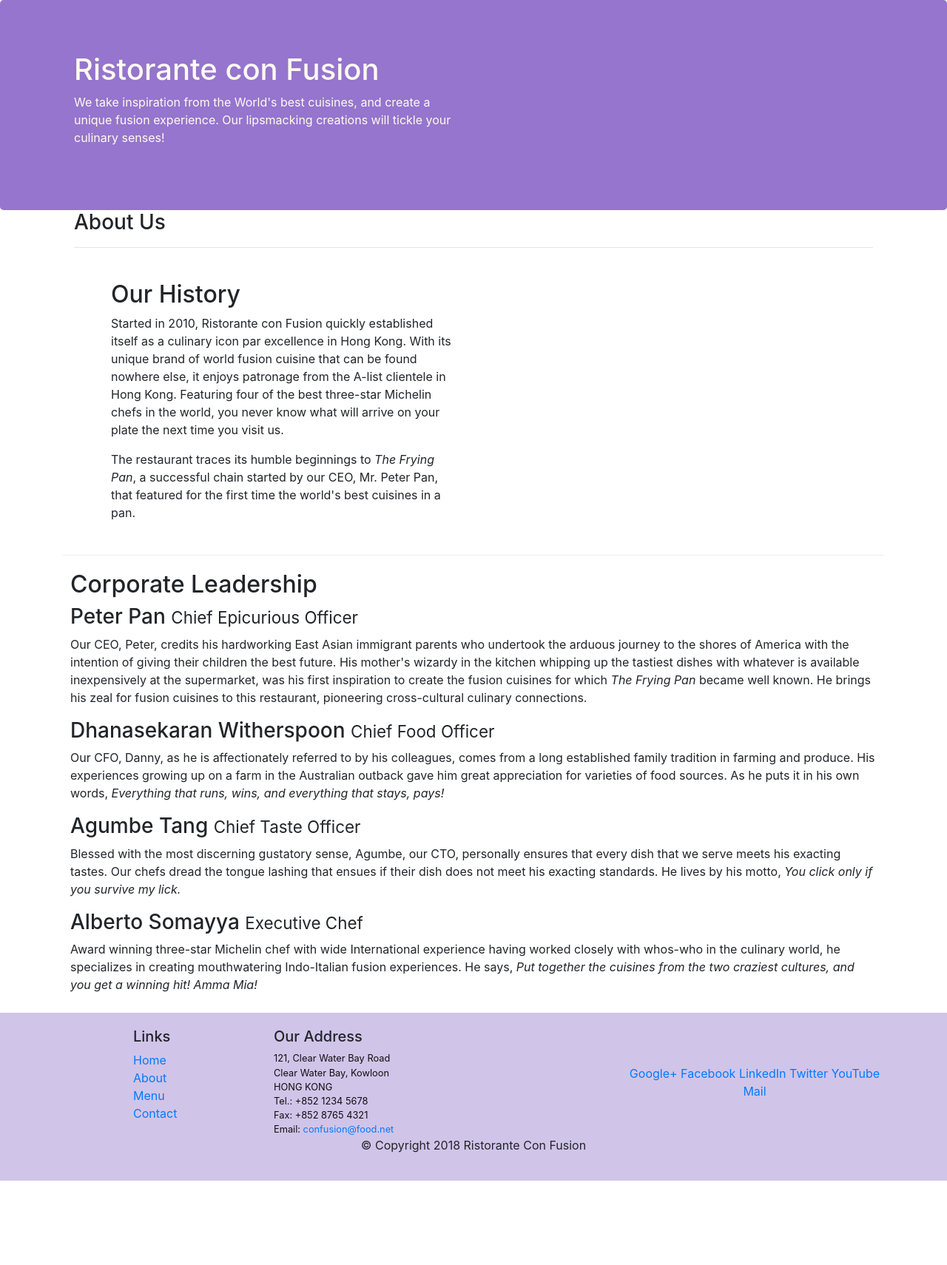
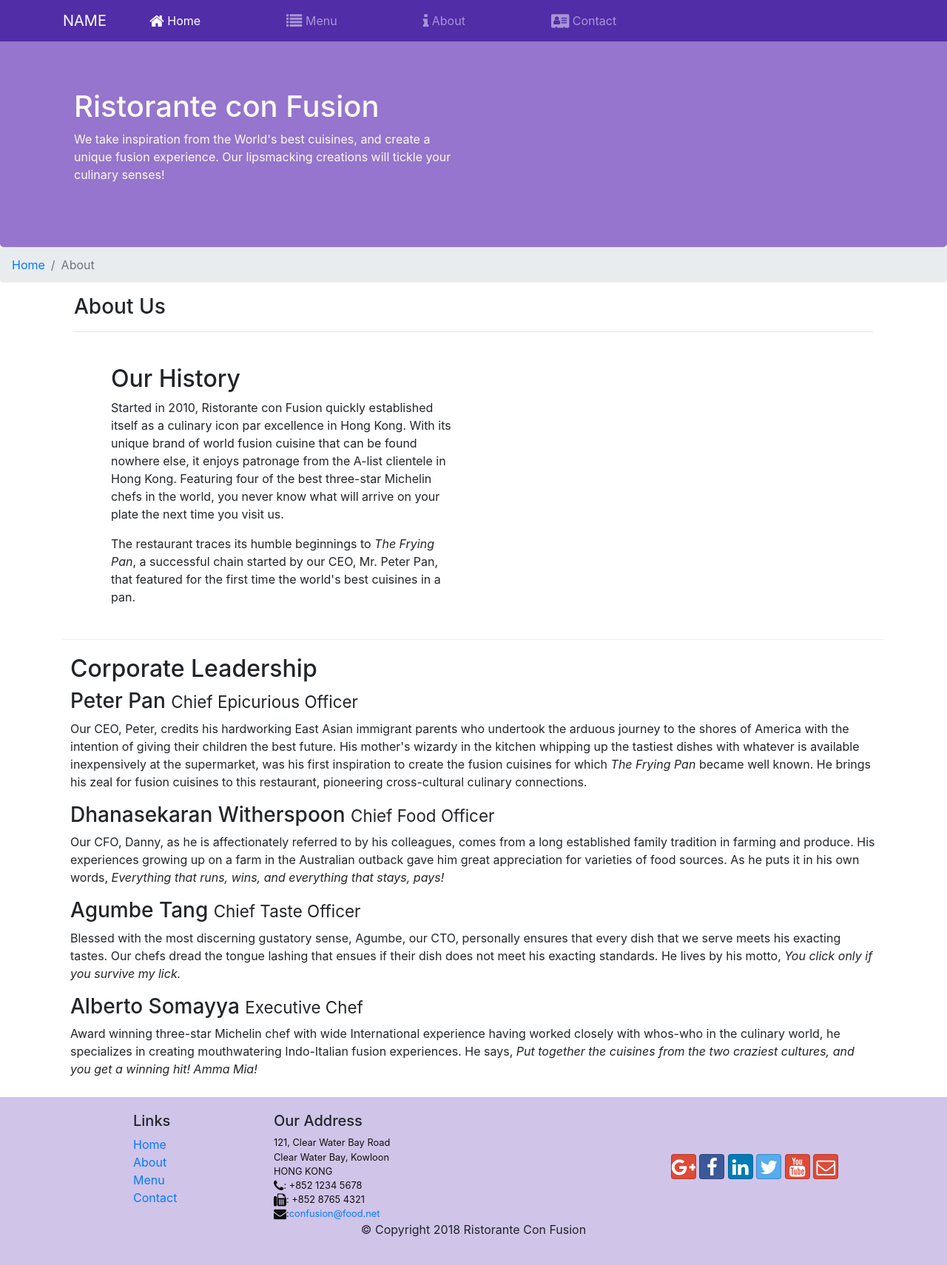
Before and after one commit to karanpatel2329/Week1-Bootstrap, a website: page aboutus.html in a window 1280 px wide. Shown: the whole page at 74% size. Before the commit the page ends 1596 px from the top, so only its background shows below. Drawn offline with nearby package versions, Linux system fonts and the light colour scheme.

Commit message:
social button are add into index.html and aboutus.html:

```diff
--- a/aboutus.html
+++ b/aboutus.html
@@ -9,12 +9,31 @@
     <!-- Bootstrap CSS -->
     <link rel="stylesheet" href="node_modules/bootstrap/dist/css/bootstrap.min.css">
     <link rel="stylesheet" href="css/styles.css">
+    <link rel="stylesheet" href="node_modules/font-awesome/css/font-awesome.css">
+    <link rel="stylesheet" href="node_modules/bootstrap-social/bootstrap-social.css">
     <title>Ristorante Con Fusion: About Us</title>
 
 </head>
 
 <body>
+    <nav class="navbar navbar-dark navbar-expand-sm fixed-top ">
+        <div class="container">
+            <button class="navbar-toggler" type="button" data-toggle="collapse" data-target="#Navbar">
+                <span class="navbar-toggler-icon "></span>
+            </button>
+            <a href="./index.html" class="navbar-brand mr-auto">NAME</a>
+        <div class="collapse navbar-collapse" id="Navbar">
+        <ul class="navbar-nav mr-auto">
+            <li class="nav-item active pad"><a class="nav-link" href="#"><span class="fa fa-home fa-lg"></span> Home</a></li>
+            <li class="nav-item pad"><a class="nav-link" href="#"><span class="fa fa-list fa-lg"></span> Menu</a></li>
+            <li class="nav-item pad"><a class="nav-link" href="./aboutus.html"><span class="fa fa-info fa-lg"></span> About</a></li>
+            <li class="nav-item pad"><a class="nav-link" href="#"><span class="fa fa-address-card fa-lg"></span> Contact</a></li>
 
+        </ul>
+        </div>
+        </div>
+
+    </nav>
     <header class="jumbotron">
         <div class="container">
             <div class="row row-header">
@@ -27,7 +46,10 @@
             </div>
         </div>
     </header>
-
+    <ol class="col-12 breadcrumb">
+        <li class="breadcrumb-item"><a href="./index.html">Home</a></li>
+        <li class="breadcrumb-item active"><a>About</a></li>
+    </ol>
     <div class="container">
         <div class="row row-header">
             <div class="col-12">
@@ -110,7 +132,7 @@
                 <div class="col-4 offset-1 col-sm-2">
                     <h5>Links</h5>
                     <ul class="list-unstyled">
-                        <li><a href="#">Home</a></li>
+                        <li><a href="./index.html">Home</a></li>
                         <li><a href="#">About</a></li>
                         <li><a href="#">Menu</a></li>
                         <li><a href="#">Contact</a></li>
@@ -122,19 +144,19 @@
 		              121, Clear Water Bay Road<br>
 		              Clear Water Bay, Kowloon<br>
 		              HONG KONG<br>
-		              Tel.: +852 1234 5678<br>
-		              Fax: +852 8765 4321<br>
-		              Email: <a href="mailto:confusion@food.net">confusion@food.net</a>
+		              <i class="fa fa-phone fa-lg"></i>: +852 1234 5678<br>
+		              <i class="fa fa-fax fa-lg"></i>: +852 8765 4321<br>
+		              <i class="fa fa-envelope fa-lg"></i>:<a href="mailto:confusion@food.net">confusion@food.net</a>
 		           </address>
                 </div>
                 <div class="col-12 col-sm-4 align-self-center">
                     <div class="text-center">
-                        <a href="http://google.com/+">Google+</a>
-                        <a href="http://www.facebook.com/profile.php?id=">Facebook</a>
-                        <a href="http://www.linkedin.com/in/">LinkedIn</a>
-                        <a href="http://twitter.com/">Twitter</a>
-                        <a href="http://youtube.com/">YouTube</a>
-                        <a href="mailto:">Mail</a>
+                        <a class="btn btn-social-icon btn-google" href="http://google.com/+"><i class="fa fa-google-plus fa-lg"></i></a>
+                        <a class="btn btn-social-icon btn-facebook" href="http://www.facebook.com/profile.php?id="><i class="fa fa-facebook fa-lg"></i></a>
+                        <a class="btn btn-social-icon btn-linkedin" href="http://www.linkedin.com/in/"><i class="fa fa-linkedin fa-lg"></i></a>
+                        <a class="btn btn-social-icon btn-twitter" href="http://twitter.com/"><i class="fa fa-twitter fa-lg"></i></a>
+                        <a class="btn btn-social-icon btn-google" href="http://youtube.com/"><i class="fa fa-youtube fa-lg"></i></a>
+                        <a class="btn btn-social-icon btn-google" href="mailto:"><i class="fa fa-envelope-o fa-lg"></i></a>
                     </div>
                 </div>
            </div>
--- a/css/styles.css
+++ b/css/styles.css
@@ -43,3 +43,15 @@ address{
     margin: 10px auto;
     padding: 10px 10px 0px 10px;
 }
+body{
+    padding: 50px 0px 0px 0px;
+    z-index: 0px;
+}
+
+.navbar-dark{
+    background-color: #512DA8;
+}
+.pad{
+    padding-left: 50px;
+    padding-right: 50px;
+}
```
Also changed, not shown: index.html (+32 -12 lines), package.json (+11 -1 lines), 1 other file.
